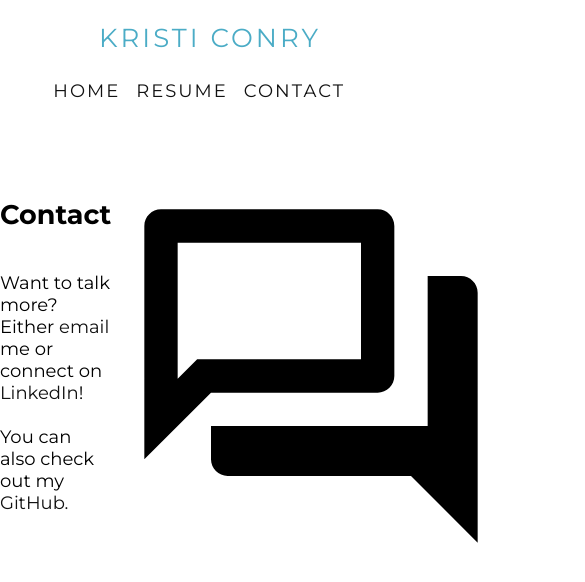
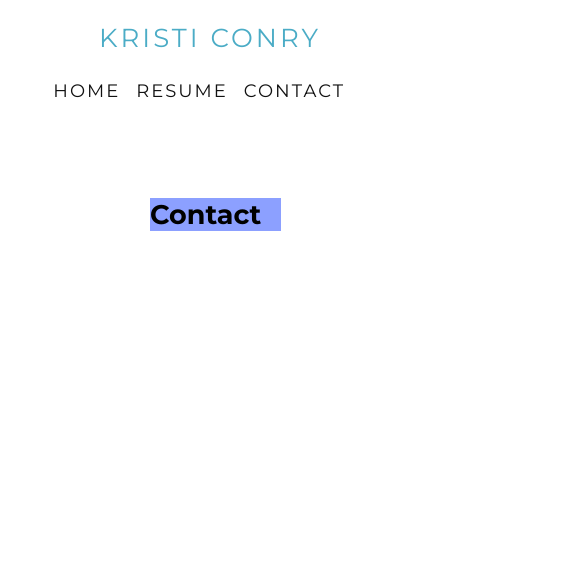
Before and after one commit to ktakattack/website, an Angular app: page /contact in a window 390 px wide. Shown: the top 582 px of the page, 585 px wide, since content can reach past the window. Built offline with nearby package versions, Linux system fonts and the light colour scheme.

Commit message:
Fixed margin issues on /contact. Hide img when on mobile.

```diff
--- a/src/app/contact/contact.component.html
+++ b/src/app/contact/contact.component.html
@@ -8,5 +8,6 @@
       You can also check out my <a href="https://github.com/ktakattack">GitHub.</a>
 
     </p>
+    <h2></h2>
   </div>
 </div>
--- a/src/app/contact/contact.component.sass
+++ b/src/app/contact/contact.component.sass
@@ -2,21 +2,43 @@
     display: grid
     grid-template-columns: auto 400px
     grid-template-rows: auto 400px
-    grid-template-areas: "title icon" "text icon"
+    grid-template-areas: "header head" "text svg"  //row1: "col 1 col2" row2: "col1 col2"
+    @media (max-width: 480px)
+      grid-template-areas: "header head"
+      img
+        display: none
+    @media (min-width: 480px)
+      grid-template-areas: "header head" "text svg"
 
-    h1
-        grid-area: title
+h1
+    grid-area: header
+    margin-left: 150px
+    width: 50%
+    background-color: #8ca0ff
+
+img
+    // display: none
+    grid-area: svg
+    width: 100%
+    // margin: 20p
+    // margin-top: 0px
+    margin-left: -180px
+    background-color: #ffff64
 
 .contact
     display: block
     grid-area: text
+    margin-left: 150px
+    width: 50%
+    background-color: #ffa08c
+
     a:hover
       color: #4bacc6
     a:visited
       color: #999
 
-img
-    display: block
-    width: 100%
-    margin-top: 0px
-    grid-area: icon
+h2
+  grid-area: text
+  margin-left: 150px
+  width: 50%
+  background-color: #8ca0ff
```
